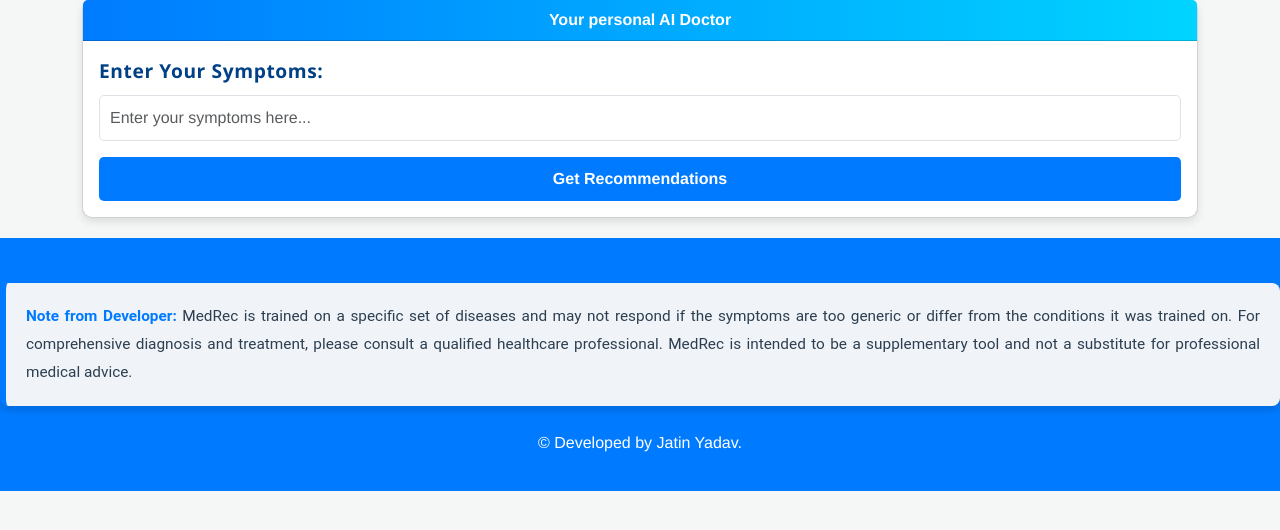
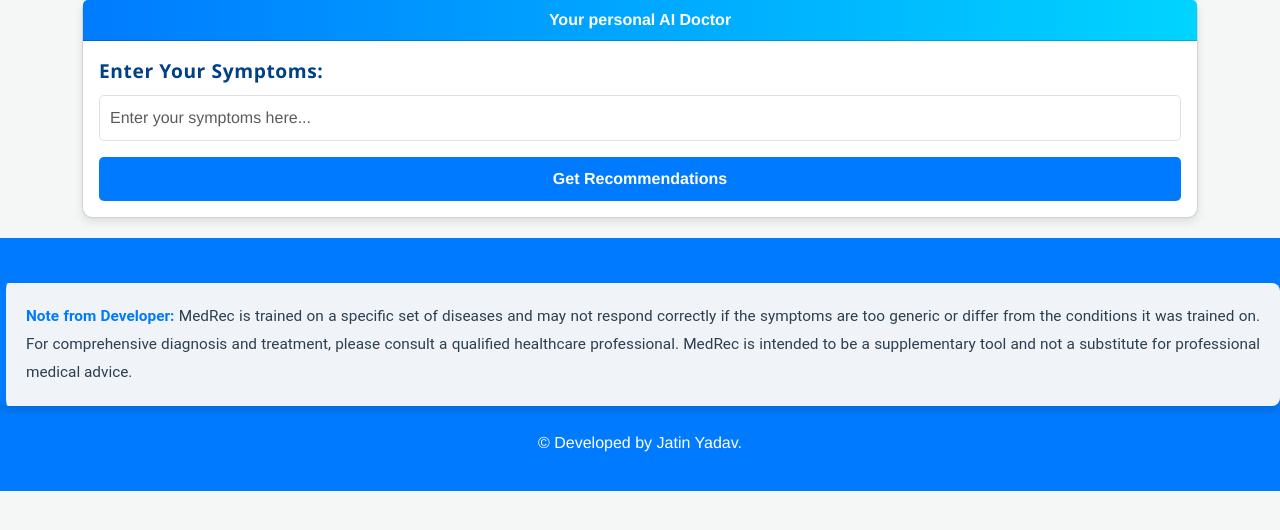
Before and after one commit to Jatin-Ydv/MedRec-Medicine-recommendation-system, a Flask app: page / in a window 1280 px wide. Shown: the part 145-675 px from the top of the page. Run offline with Flask 3, Linux system fonts and the light colour scheme; parts of the project's set-up code (start-up, migrations or seed data) failed here and were passed over.

Commit message:
Update index.html

```diff
--- a/templates/index.html
+++ b/templates/index.html
@@ -479,7 +479,7 @@ Medications
     {% endif %}
     <footer class="footer">
       <div class="disclaimer">
-        <p><strong>Note from Developer:</strong> MedRec is trained on a specific set of diseases and may not respond if the symptoms are too generic or differ from the conditions it was trained on. For comprehensive diagnosis and treatment, please consult a qualified healthcare professional. MedRec is intended to be a supplementary tool and not a substitute for professional medical advice.</p>
+        <p><strong>Note from Developer:</strong> MedRec is trained on a specific set of diseases and may not respond correctly if the symptoms are too generic or differ from the conditions it was trained on. For comprehensive diagnosis and treatment, please consult a qualified healthcare professional. MedRec is intended to be a supplementary tool and not a substitute for professional medical advice.</p>
     </div>
       <div class="container">
         <p>&copy; Developed by Jatin Yadav.</p>
```
